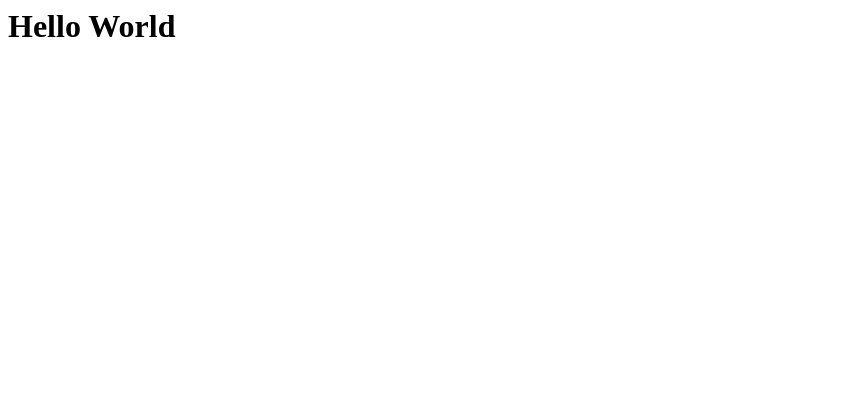
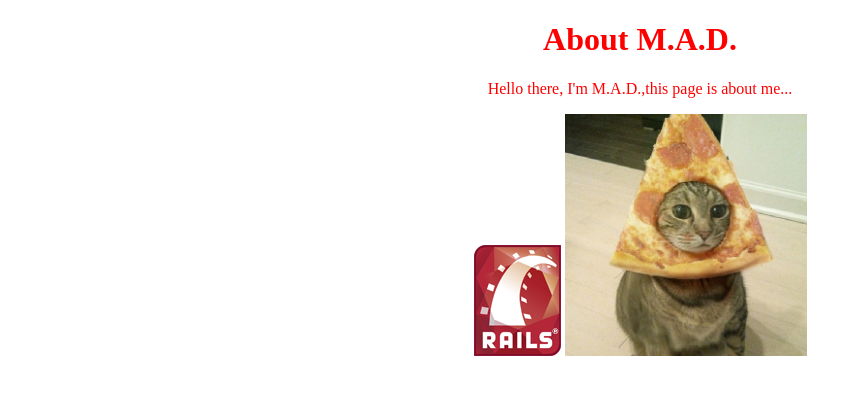
Before and after one commit to mdror/about-mad, a plain HTML site: page index.html in a window 1280 px wide. Shown: the whole page, without its empty margins (0-862 px from the left). Drawn offline with Linux system fonts and the light colour scheme.

Commit message:
add css file

```diff
--- a/index.html
+++ b/index.html
@@ -1 +1,22 @@
-<h1>Hello World</h1>
+<!DOCTYPE html>
+
+<link href = "style.css" rel= "stylesheet">
+
+<head>
+  <title>M.A.D.</title>
+  <style>
+
+  </style>
+
+</head>
+  <body>
+      <h1>About M.A.D.</h1>
+      <p>Hello there, I'm M.A.D.,this page is about me...</p>
+      <img src="rails.png">
+      <img src="pizza-cat.jpg" alt="Pizza on cat's head" height="242" width="242">
+
+  </body>
+
+<script>
+
+</script>
--- /dev/null
+++ b/style.css
@@ -0,0 +1,5 @@
+body{
+
+  text-align: center;
+  color: red;
+}
```
Also changed, not shown: pizza-cat.jpg (added), rails.png (added), 1 other file.
